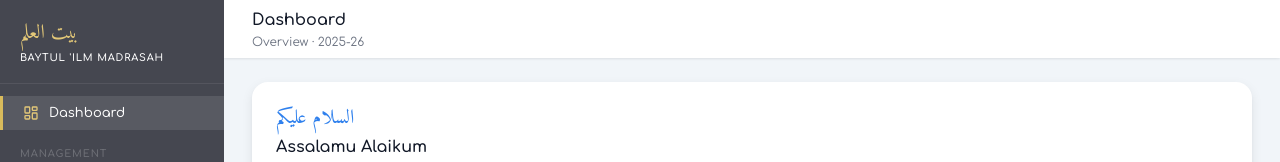
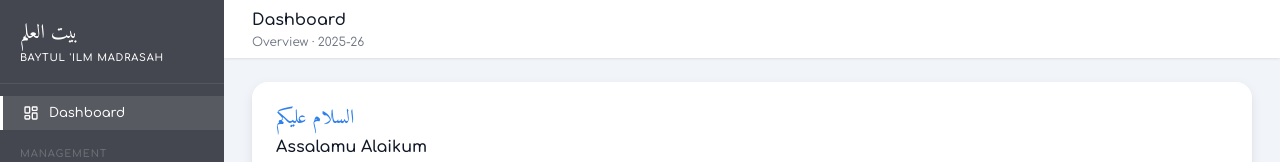
Before and after one commit to farhaangaffar/Baytul-Ilm, a React (Create React App) app: page / in a window 1280 px wide. Shown: the top 162 px of the page. Built offline with nearby package versions, Linux system fonts and the light colour scheme.

Commit message:
Swap sidebar gold accents for solid white
Match the Arabic logo, active nav border/icon, and mobile topbar
Arabic text to the same solid white already used for the "Baytul 'Ilm
Madrasah" label, instead of gold.

```diff
--- a/src/index.css
+++ b/src/index.css
@@ -21,8 +21,6 @@
   --red-light:    #f3c4bd;
   --red-text:     #8c2f22;
   --sidebar-bg:   #454750;
-  --gold:         #d9bb5c;
-  --gold-light:   #e2c778;
   --surface:      #ffffff;
   --page:         #f1f5f9;
   --page-dark:    #e2e8f0;
@@ -50,15 +48,15 @@ body { font-family: var(--font); background: var(--page); color: var(--text); fo
 /* ── Sidebar ── */
 .sidebar { width: 224px; background: var(--sidebar-bg); display: flex; flex-direction: column; flex-shrink: 0; overflow-y: auto; }
 .sidebar-logo { padding: 22px 20px 18px; border-bottom: 1px solid rgba(255,255,255,0.08); }
-.sidebar-logo-arabic { font-family: var(--font-arabic); font-size: 20px; color: var(--gold-light); line-height: 1.2; margin-bottom: 4px; }
+.sidebar-logo-arabic { font-family: var(--font-arabic); font-size: 20px; color: #ffffff; line-height: 1.2; margin-bottom: 4px; }
 .sidebar-logo-en { font-size: 10px; font-weight: 600; color: #ffffff; letter-spacing: 0.08em; text-transform: uppercase; }
 .sidebar-nav { padding: 12px 0; flex: 1; }
 .sidebar-section-label { font-size: 10px; font-weight: 600; color: rgba(255,255,255,0.22); letter-spacing: 0.09em; text-transform: uppercase; padding: 16px 20px 5px; }
 .nav-link { display: flex; align-items: center; gap: 10px; padding: 9px 20px; font-size: 13px; font-weight: 500; color: rgba(255,255,255,0.55); cursor: pointer; border: none; background: none; width: 100%; text-align: left; transition: all 0.15s; border-left: 3px solid transparent; text-decoration: none; font-family: var(--font); }
 .nav-link:hover { color: rgba(255,255,255,0.9); background: rgba(255,255,255,0.06); }
-.nav-link.active { color: #fff; background: rgba(255,255,255,0.10); border-left-color: var(--gold); }
+.nav-link.active { color: #fff; background: rgba(255,255,255,0.10); border-left-color: #ffffff; }
 .nav-link svg { opacity: 0.55; flex-shrink: 0; }
-.nav-link.active svg { opacity: 1; color: var(--gold-light); }
+.nav-link.active svg { opacity: 1; color: #ffffff; }
 
 /* ── Main ── */
 .main-content { flex: 1; overflow-y: auto; display: flex; flex-direction: column; min-width: 0; }
@@ -306,7 +304,7 @@ tbody tr:hover td { background: #f9fafb; }
   .main-content { height: 100vh; }
   .mobile-topbar { display: flex; align-items: center; justify-content: space-between; background: var(--sidebar-bg); padding: 13px 18px; flex-shrink: 0; }
   .mobile-topbar-title { font-size: 14px; font-weight: 600; color: #fff; }
-  .mobile-topbar-arabic { font-family: var(--font-arabic); font-size: 17px; color: var(--gold-light); }
+  .mobile-topbar-arabic { font-family: var(--font-arabic); font-size: 17px; color: #ffffff; }
   .mobile-chips-wrap { display: block; background: var(--surface); box-shadow: var(--shadow-sm); flex-shrink: 0; }
   .mobile-chips { display: flex; gap: 8px; padding: 10px 16px; overflow-x: auto; scrollbar-width: none; }
   .mobile-chips::-webkit-scrollbar { display: none; }
```
